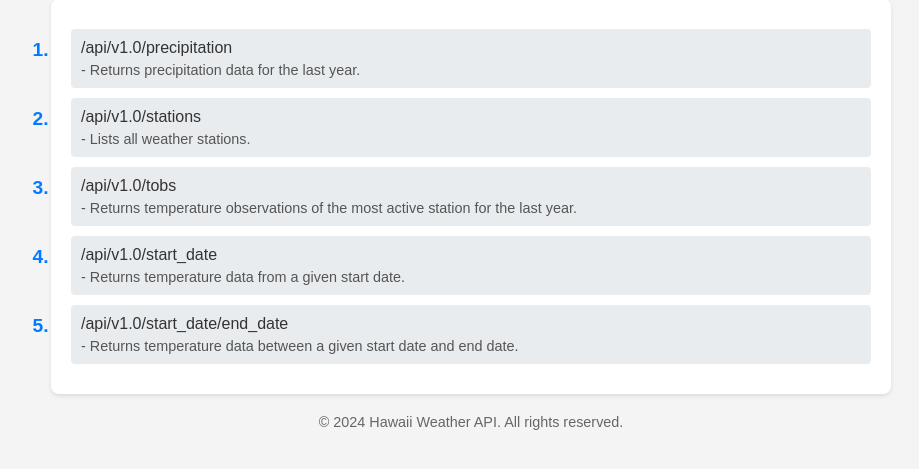
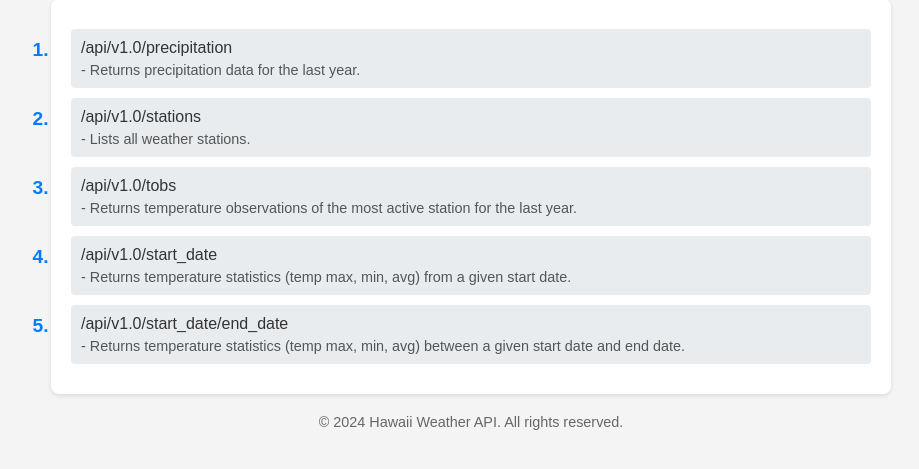
Before and after one commit to skhatri1193/sqlalchemy-challenge, a Flask app: page / in a window 1280 px wide. Shown: the part 199-668 px from the top of the page, without its empty margins (169-1088 px from the left). Run offline with Flask 3, Linux system fonts and the light colour scheme.

Commit message:
fixed api route descriptions

```diff
--- a/SurfsUp/templates/index.html
+++ b/SurfsUp/templates/index.html
@@ -29,11 +29,11 @@
             </li>
             <li>
                 /api/v1.0/start_date
-                <span class="description">- Returns temperature data from a given start date.</span>
+                <span class="description">- Returns temperature statistics (temp max, min, avg) from a given start date.</span>
             </li>
             <li>
                 /api/v1.0/start_date/end_date
-                <span class="description">- Returns temperature data between a given start date and end date.</span>
+                <span class="description">- Returns temperature statistics (temp max, min, avg) between a given start date and end date.</span>
             </li>
         </ol>
     </main>
```
